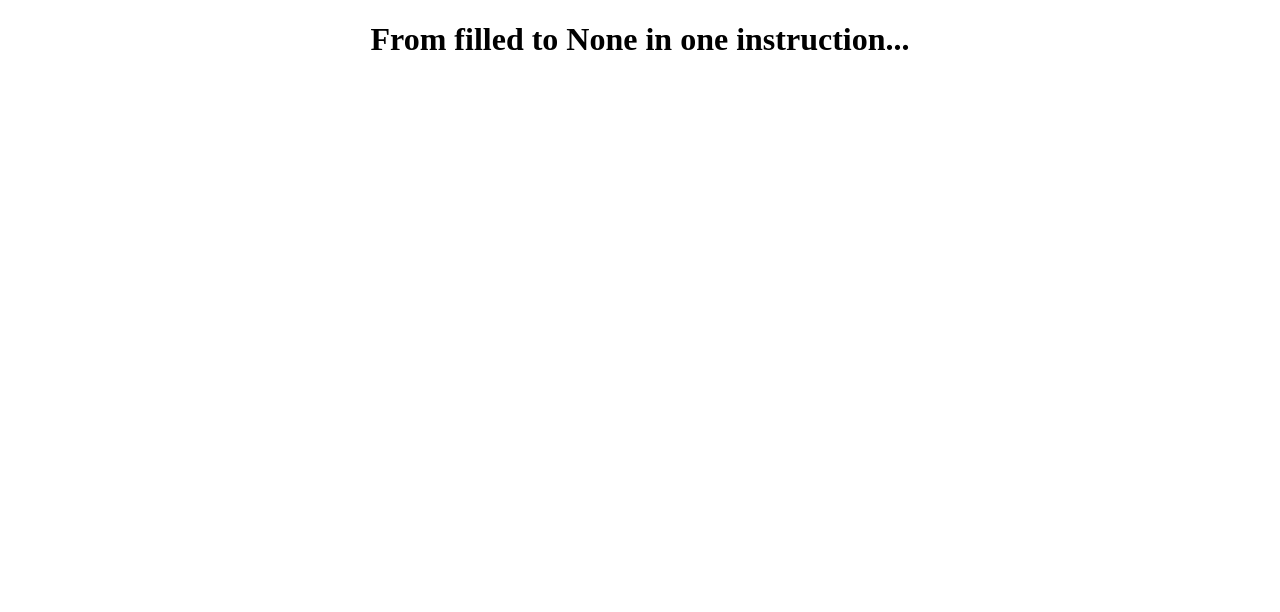
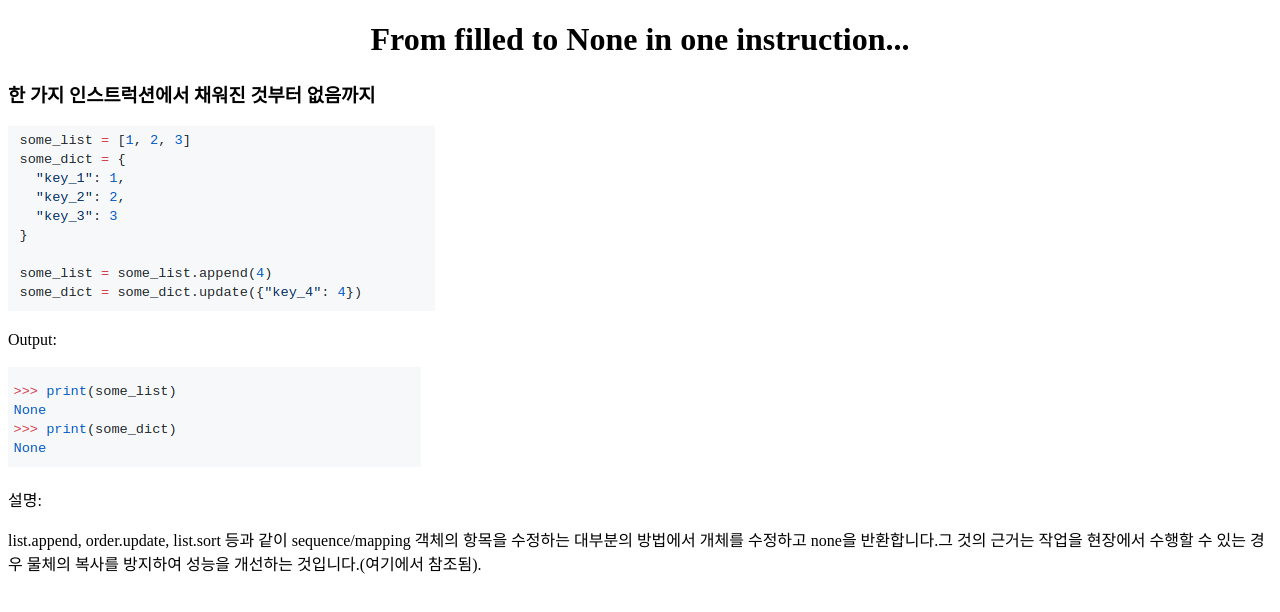
Before and after one commit to 18-2-SKKU-OSS/2018-2-OSS-E1, a website: page HTML_CODE/python22.html in a window 1280 px wide. Drawn offline with Linux system fonts and the light colour scheme.

Commit message:
section 2.22

```diff
--- a/HTML_CODE/python22.html
+++ b/HTML_CODE/python22.html
@@ -5,5 +5,20 @@
 </head>
 <body>
 	<div style="text-align:center"><h1>From filled to None in one instruction...</h1></div>
+
+	<h3>
+		한 가지 인스트럭션에서 채워진 것부터 없음까지
+	</h3>
+
+	<img src="./pic/22.1.png">
+	<p>Output:</p>
+	<img src="./pic/22.2.png">
+	<p>
+		설명:
+	</p>
+	<p>
+		list.append, order.update, list.sort 등과 같이 sequence/mapping 객체의 항목을 수정하는 대부분의 방법에서 개체를 수정하고 none을 반환합니다.그 것의 근거는 작업을 현장에서 수행할 수 있는 경우 물체의 복사를 방지하여 성능을 개선하는 것입니다.(여기에서 참조됨).
+	</p>
+
 </body>
 </html>
```
Also changed, not shown: HTML_CODE/pic/22.1.png (added), HTML_CODE/pic/22.2.png (added).
